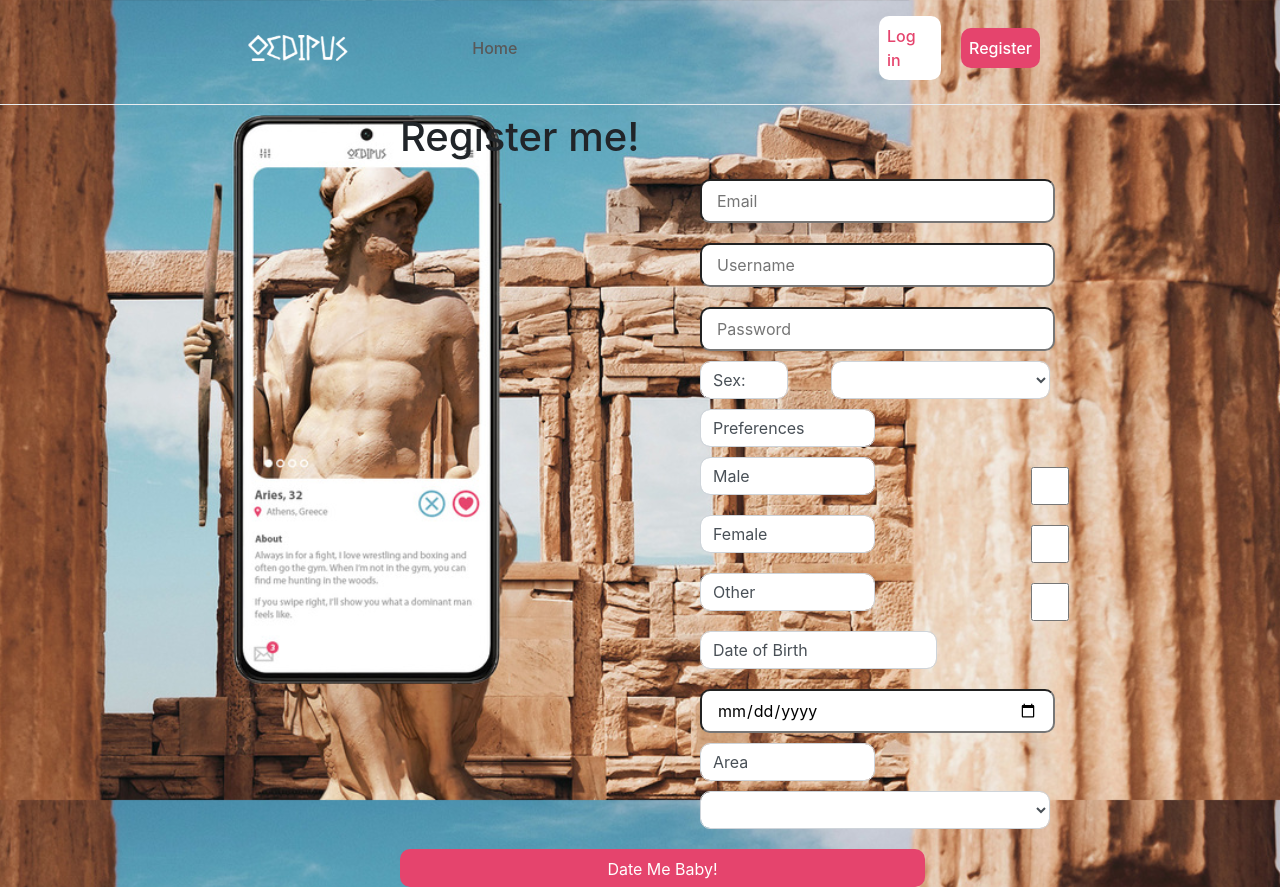
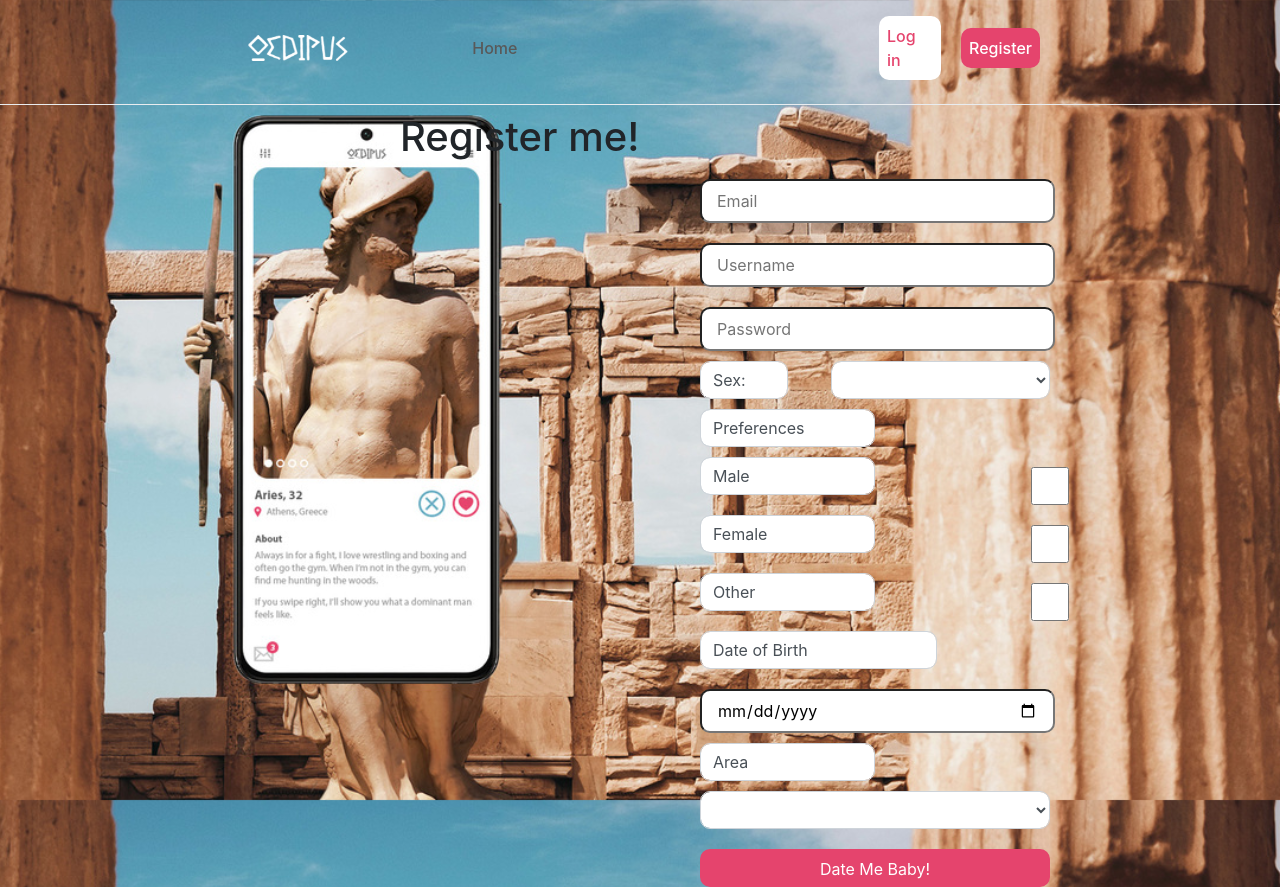
Before and after one commit to AADecoz/Eros, an Angular app in the folder datingsite/: page /Register in a window 1280 px wide. Built offline with nearby package versions, Linux system fonts and the light colour scheme.

Commit message:
fluid mijn container

```diff
--- a/datingsite/src/app/preferences/preferences.component.html
+++ b/datingsite/src/app/preferences/preferences.component.html
@@ -1,5 +1,5 @@
 <app-navbar></app-navbar>
-<form class="form-group" (submit)="update(myForm)" #myForm="ngForm">
+<form class="form-group container-fluid" (submit)="update(myForm)" #myForm="ngForm">
 
   <label>Username</label>
   <input type="text" class="form-control" required [(ngModel)]="username" name="username">
--- a/datingsite/src/app/register/register.component.html
+++ b/datingsite/src/app/register/register.component.html
@@ -114,7 +114,7 @@
 
     </div>
     <div class="col-sm-12 col-md-6">
-      <input type="submit" id="submitme" value="Date Me Baby!">
+      <input class="col-sm-8" type="submit" id="submitme" value="Date Me Baby!">
       <p [hidden]=hide>Form is not valid</p>
       <!-- [disabled]="trackUser.invalid" -->
     </div>
```
